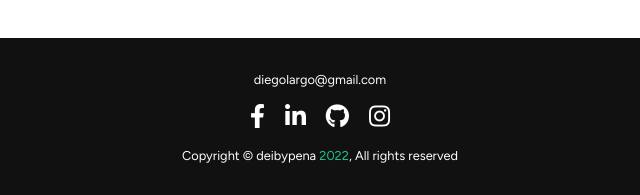
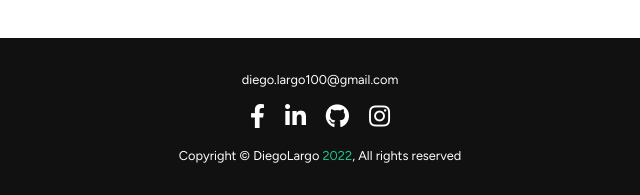
Before and after one commit to diegolargo/diegolargo.github.io, a plain HTML site: page index.html in a window 1280 px wide. Shown: the part 1944-2139 px from the top of the page, 320-960 px from the left. Drawn offline with Linux system fonts and the light colour scheme.

Commit message:
Update index.html

```diff
--- a/index.html
+++ b/index.html
@@ -259,7 +259,7 @@
 
   <footer id="footer">
     <div class="container">
-      <a href="mailto:diegolargo@gmail.com">diegolargo@gmail.com</a>
+      <a href="mailto:diegolargo@gmail.com">diego.largo100@gmail.com</a>
       <!-- Social links -->
       <div class="social">
         <a href="#" class="fab fa-facebook-f"></a>
@@ -267,7 +267,7 @@
         <a href="#" class="fab fa-github"></a>
         <a href="#" class="fab fa-instagram"></a>
       </div>
-      <a href="https://www.linkedin.com/in/diego-largo-409463a6/" target="_blank">Copyright &copy; deibypena <span id="datee"></span>, All rights reserved</a>
+      <a href="https://www.linkedin.com/in/diego-largo-409463a6/" target="_blank">Copyright &copy; DiegoLargo <span id="datee"></span>, All rights reserved</a>
     </div>
   </footer>
   <script src="js/script.js"></script>
```
